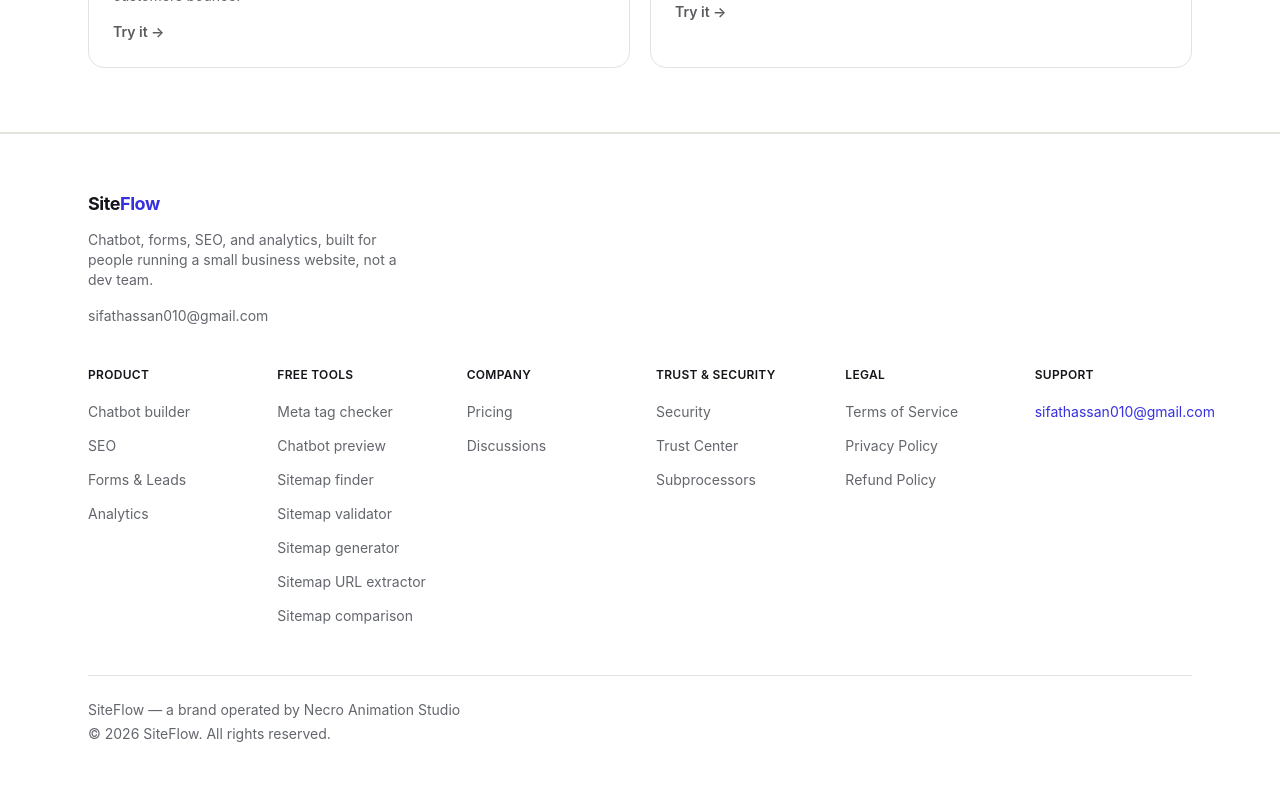
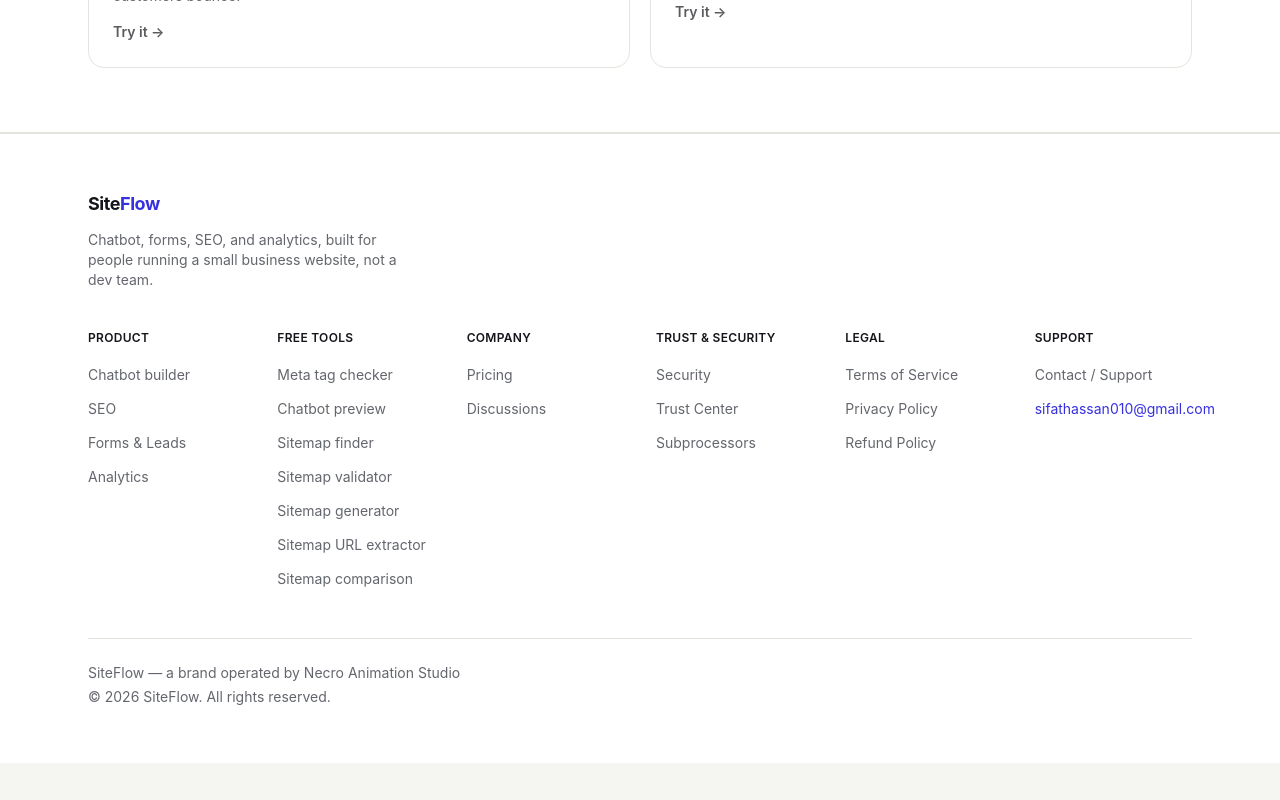
Before and after one commit to sifathassan010-max/siteflow, a Next.js app: page / in a window 1280 px wide. Shown: the part 1214-2014 px from the top of the page. After the commit the page ends 1977 px from the top, so only its background shows below. Built offline with nearby package versions, Linux system fonts and the light colour scheme; no server answers.

Commit message:
full project refresh

```diff
--- a/src/components/site-footer.tsx
+++ b/src/components/site-footer.tsx
@@ -44,7 +44,12 @@ function SupportColumn() {
       <h3 className="text-xs font-semibold uppercase tracking-wide text-ink">Support</h3>
       <ul className="mt-4 space-y-2.5">
         <li>
-          <span className="text-sm text-brand select-text">{SUPPORT_EMAIL}</span>
+          <span className="text-sm text-slate">Contact / Support</span>
+        </li>
+        <li>
+          <a href={`mailto:${SUPPORT_EMAIL}`} className="text-sm text-brand hover:underline">
+            {SUPPORT_EMAIL}
+          </a>
         </li>
       </ul>
     </div>
@@ -63,12 +68,6 @@ export default function SiteFooter() {
             Chatbot, forms, SEO, and analytics, built for people running a small business
             website, not a dev team.
           </p>
-          <a
-            href={`mailto:${SUPPORT_EMAIL}`}
-            className="mt-4 inline-block text-sm text-slate transition hover:text-ink"
-          >
-            {SUPPORT_EMAIL}
-          </a>
         </div>
 
         <div className="mt-10 grid grid-cols-2 gap-8 sm:grid-cols-3 lg:grid-cols-6">
```
